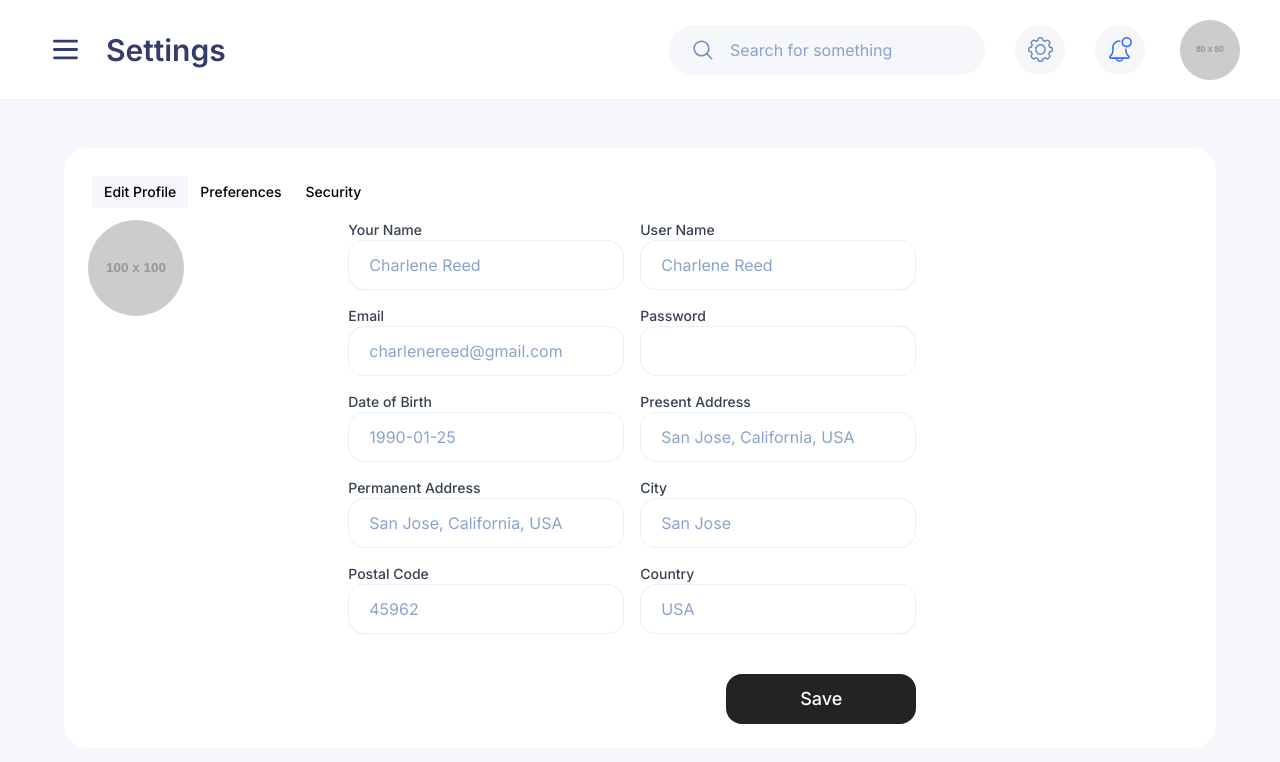
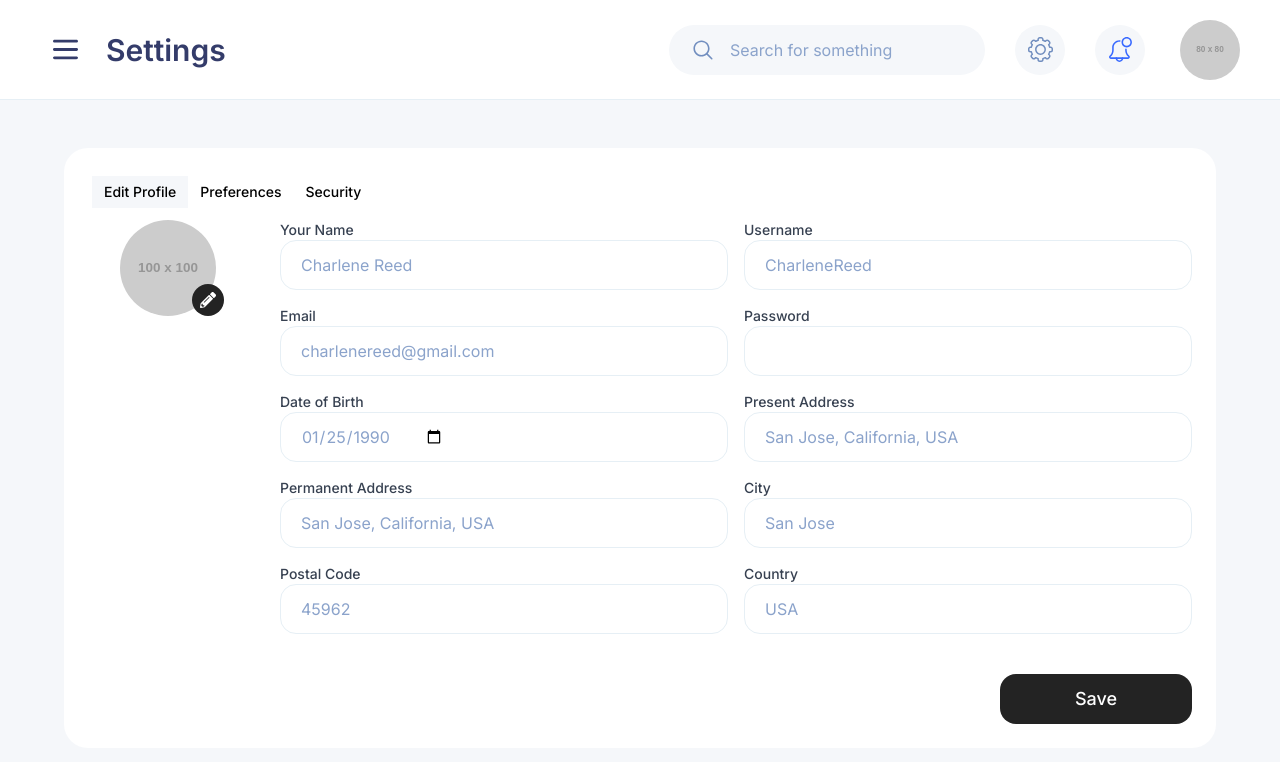
Before and after one commit to Sociopacific/fintech-dashboard, a React (Vite) app: page /settings in a window 1280 px wide. Shown: the top 762 px of the page. Built offline with nearby package versions, Linux system fonts and the light colour scheme.

Commit message:
Improve settings page

```diff
--- a/src/components/settings/ProfileSetting.tsx
+++ b/src/components/settings/ProfileSetting.tsx
@@ -1,8 +1,9 @@
-import React from "react";
-import { useForm, SubmitHandler } from "react-hook-form";
+import React, { useState } from "react";
+import { useForm, SubmitHandler, UseFormRegisterReturn } from "react-hook-form";
 import { Input } from "@/components/ui/input";
 import { Label } from "@/components/ui/label";
 import { Button } from "@/components/ui/button";
+import PencilIcon from "@/assets/icons/pencil.svg?react";
 
 export enum FieldId {
   NAME = "name",
@@ -15,6 +16,7 @@ export enum FieldId {
   CITY = "city",
   POSTAL_CODE = "postalCode",
   COUNTRY = "country",
+  PROFILE_IMAGE = "profileImage",
 }
 
 type FormValues = Record<FieldId, string>;
@@ -23,28 +25,40 @@ interface InputFieldProps {
   id: FieldId;
   label: string;
   type?: string;
-  register: ReturnType<typeof useForm<FormValues>>["register"];
+  register: UseFormRegisterReturn;
   error?: string;
 }
 
 const InputField: React.FC<InputFieldProps> = ({
   id,
   label,
+  type = "text",
   register,
   error,
 }) => (
-  <div>
+  <div className="flex flex-col">
     <Label className="block text-sm font-medium text-gray-700" htmlFor={id}>
       {label}
     </Label>
-    <Input id={id} variant="outline" {...register(id)} />
-    {error && <p className="text-red-500 text-sm mt-1">{error}</p>}
+    <Input
+      id={id}
+      type={type}
+      variant="outline"
+      {...register}
+      aria-invalid={!!error}
+      aria-describedby={`${id}-error`}
+    />
+    {error && (
+      <p id={`${id}-error`} className="text-red-500 text-sm mt-1">
+        {error}
+      </p>
+    )}
   </div>
 );
 
 const formFields: { id: FieldId; label: string; type?: string }[] = [
   { id: FieldId.NAME, label: "Your Name" },
-  { id: FieldId.USERNAME, label: "User Name" },
+  { id: FieldId.USERNAME, label: "Username" },
   { id: FieldId.EMAIL, label: "Email", type: "email" },
   { id: FieldId.PASSWORD, label: "Password", type: "password" },
   { id: FieldId.DATE_OF_BIRTH, label: "Date of Birth", type: "date" },
@@ -56,14 +70,20 @@ const formFields: { id: FieldId; label: string; type?: string }[] = [
 ];
 
 export function ProfileSettings() {
+  const [profileImage, setProfileImage] = useState<string>(
+    "https://via.placeholder.com/100"
+  );
+
   const {
     register,
     handleSubmit,
     formState: { errors },
+    setError,
+    clearErrors,
   } = useForm<FormValues>({
     defaultValues: {
       [FieldId.NAME]: "Charlene Reed",
-      [FieldId.USERNAME]: "Charlene Reed",
+      [FieldId.USERNAME]: "CharleneReed",
       [FieldId.EMAIL]: "charlenereed@gmail.com",
       [FieldId.PASSWORD]: "",
       [FieldId.DATE_OF_BIRTH]: "1990-01-25",
@@ -77,36 +97,92 @@ export function ProfileSettings() {
 
   const onSubmit: SubmitHandler<FormValues> = (data) => {
     console.log("Form data:", data);
+    // Implement data submission logic here (e.g., API call)
+  };
+
+  const handleImageChange = (e: React.ChangeEvent<HTMLInputElement>) => {
+    const file = e.target.files?.[0];
+    if (file) {
+      // Validate file type
+      if (!file.type.startsWith("image/")) {
+        setError(FieldId.PROFILE_IMAGE, {
+          type: "manual",
+          message: "Please select a valid image file.",
+        });
+        return;
+      }
+      const reader = new FileReader();
+      reader.onloadend = () => {
+        setProfileImage(reader.result as string);
+        clearErrors(FieldId.PROFILE_IMAGE);
+      };
+      reader.readAsDataURL(file);
+    }
   };
 
   return (
-    <form onSubmit={handleSubmit(onSubmit)} className="flex items-start">
-      <div className="flex items-center space-x-4">
+    <form
+      onSubmit={handleSubmit(onSubmit)}
+      className="flex items-start max-md:flex-col gap-16"
+    >
+      <div className="relative md:ml-8">
         <img
-          src="https://via.placeholder.com/100"
+          src={profileImage}
           alt="Profile"
           className="w-24 h-24 rounded-full object-cover"
         />
-        <button className="bg-blue-500 text-white px-4 py-2 rounded-lg">
-          Change Picture
-        </button>
+        <label
+          htmlFor="profileImageInput"
+          className="absolute flex justify-center items-center w-8 h-8 -right-2 bottom-0 rounded-full bg-accent cursor-pointer"
+        >
+          <PencilIcon className="fill-white w-4 h-4" />
+          <input
+            type="file"
+            id="profileImageInput"
+            accept="image/*"
+            className="hidden"
+            onChange={handleImageChange}
+          />
+        </label>
+        {errors.profileImage && (
+          <p className="text-red-500 text-sm mt-1">
+            {errors.profileImage.message}
+          </p>
+        )}
       </div>
 
-      <div className="flex flex-col items-end gap-[40px]">
-        <div className="grid grid-cols-1 md:grid-cols-2 gap-4">
-          {formFields.map(({ id, label, type }) => (
+      <div className="flex-1 flex flex-col items-end gap-10">
+        <div className="w-full grid grid-cols-1 md:grid-cols-2 gap-4">
+          {formFields.map(({ id, label, type }) => {
+            const registerOptions =
+              id === FieldId.EMAIL
+                ? {
+                    required:
+                      label !== "Password" ? "This field is required" : false,
+                    pattern: {
+                      value: /^[a-zA-Z0-9_.+-]+@[a-zA-Z0-9-]+\.[a-zA-Z0-9-.]+$/,
+                      message: "Please enter a valid email address",
+                    },
+                  }
+                : {
+                    required:
+                      label !== "Password" ? "This field is required" : false,
+                  };
+
+            return (
               <InputField
                 key={id}
                 id={id}
                 label={label}
                 type={type}
-              register={register}
+                register={register(id, registerOptions)}
                 error={errors[id]?.message}
               />
-          ))}
+            );
+          })}
         </div>
 
-        <Button type="submit" className="w-[190px]">
+        <Button type="submit" className="w-48">
           Save
         </Button>
       </div>
```
Lines whose indentation alone changed are shown as unchanged.
